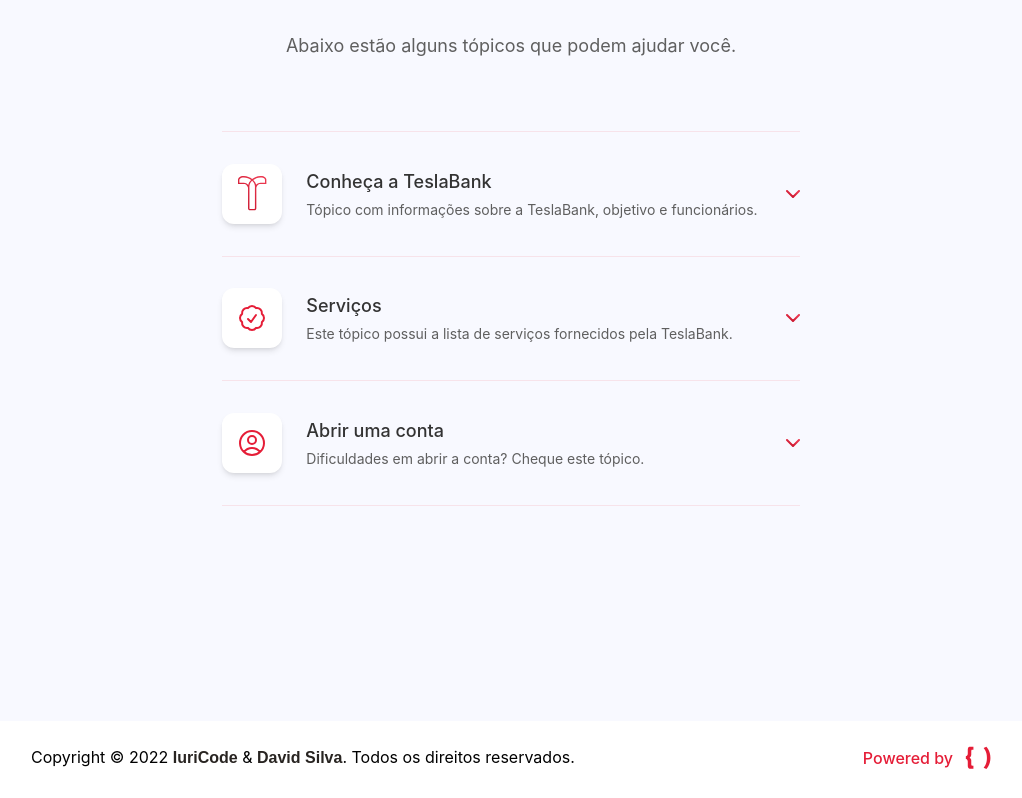
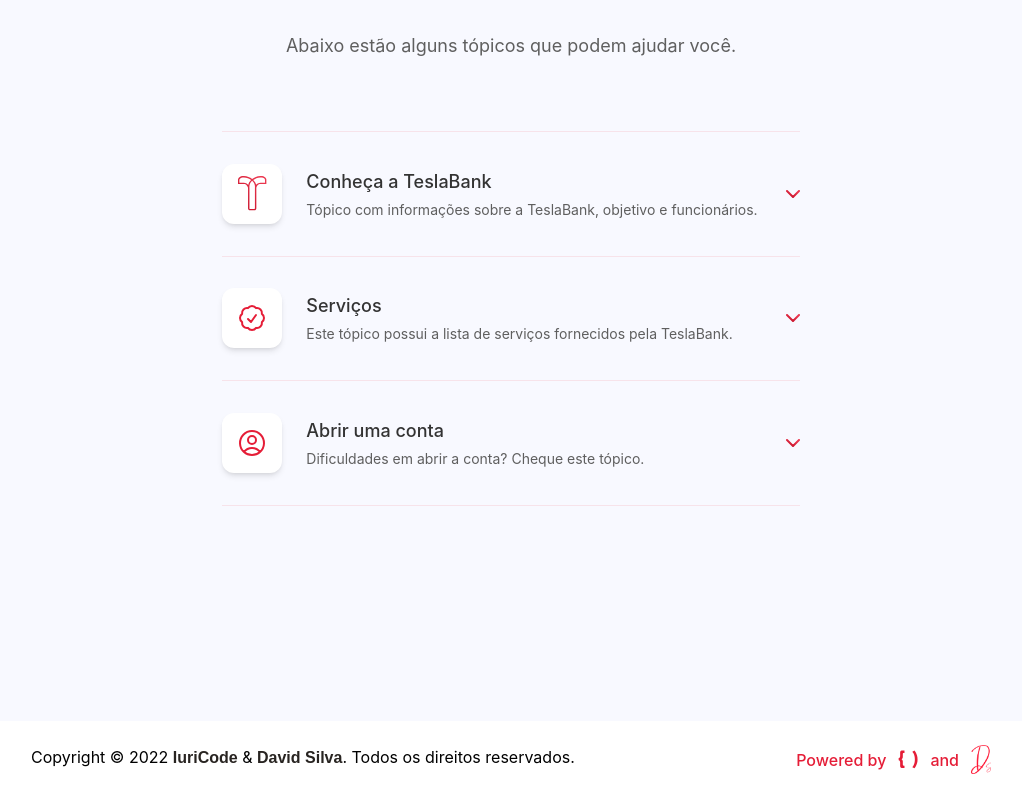
Before and after one commit to davsilvam/tesla-bank, a Vue app: page / in a window 1280 px wide. Shown: the part 4226-5024 px from the top of the page, without its empty margins (129-1151 px from the left). Built offline with nearby package versions, Linux system fonts and the light colour scheme.

Commit message:
:lipstick: feat: adição da logo Ds no footer

```diff
--- a/src/components/Footer.vue
+++ b/src/components/Footer.vue
@@ -19,7 +19,10 @@
       >.
       <span>Todos os direitos reservados.</span>
     </p>
-    <p class="logos">Powered by <img src="../assets/imgs/iuri_logo.svg" /></p>
+    <p class="logos">
+      Powered by <img src="../assets/imgs/iuri_logo.svg" /> and
+      <img src="../assets/imgs/ds.png" />
+    </p>
   </footer>
 </template>
 
@@ -59,7 +62,7 @@
       font-weight: 500;
 
       img {
-        @apply max-lg:w-[20px];
+        width: 20px;
       }
     }
   }
```
Also changed, not shown: src/assets/imgs/ds.png (added).
